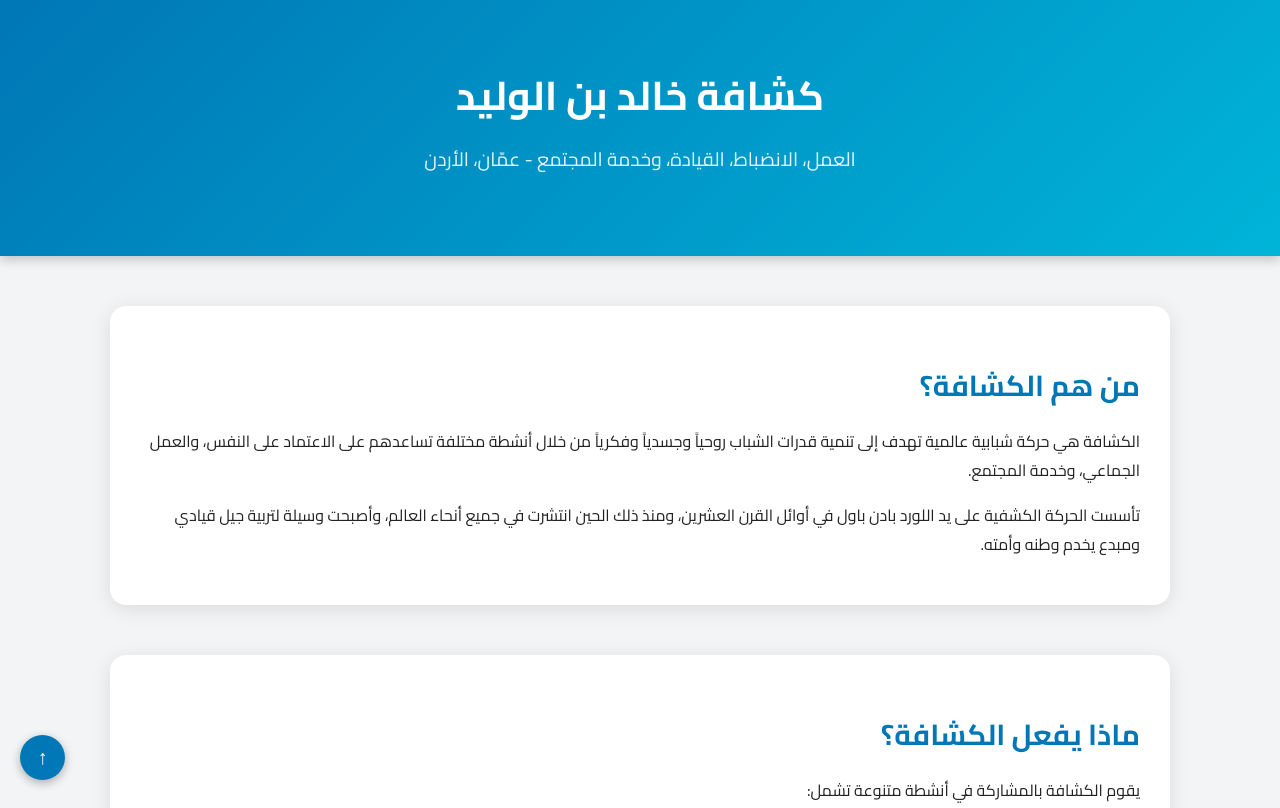
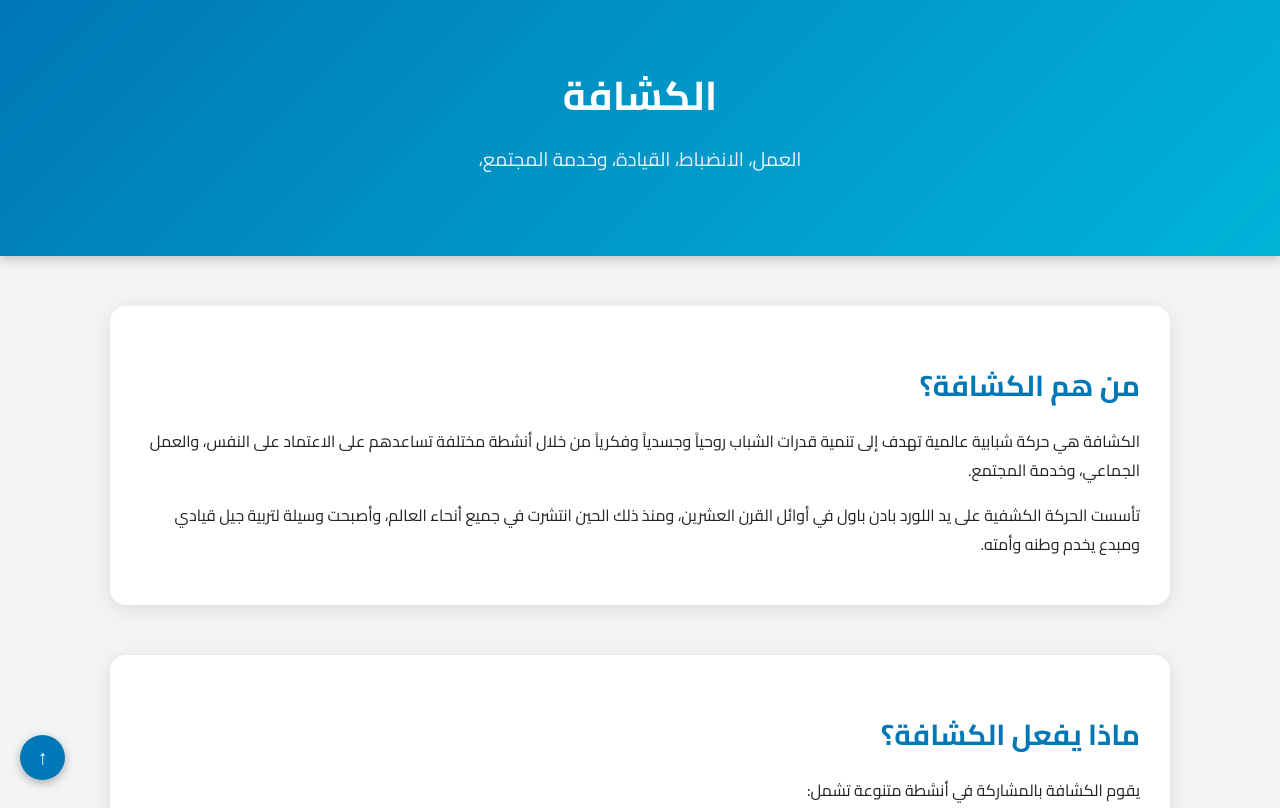
Before and after one commit to HashimTaha30/scouts-web, a plain HTML site: page index.html in a window 1280 px wide. Shown: the top 808 px of the page. Drawn offline with Linux system fonts and the light colour scheme.

```diff
--- a/index.html
+++ b/index.html
@@ -113,8 +113,8 @@
 <body>
 
   <header>
-    <h1>كشافة خالد بن الوليد</h1>
-    <p>العمل، الانضباط، القيادة، وخدمة المجتمع - عمّان، الأردن</p>
+    <h1>الكشافة</h1>
+    <p>العمل، الانضباط، القيادة، وخدمة المجتمع، </p>
   </header>
 
   <section>
```
